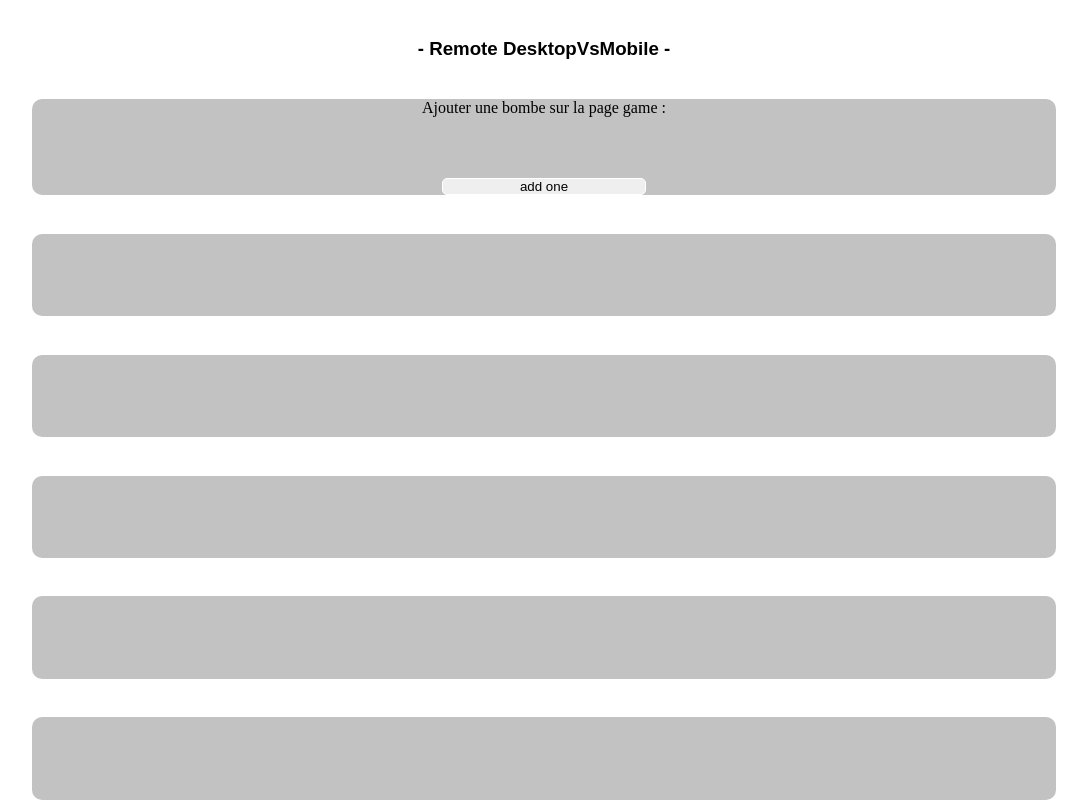
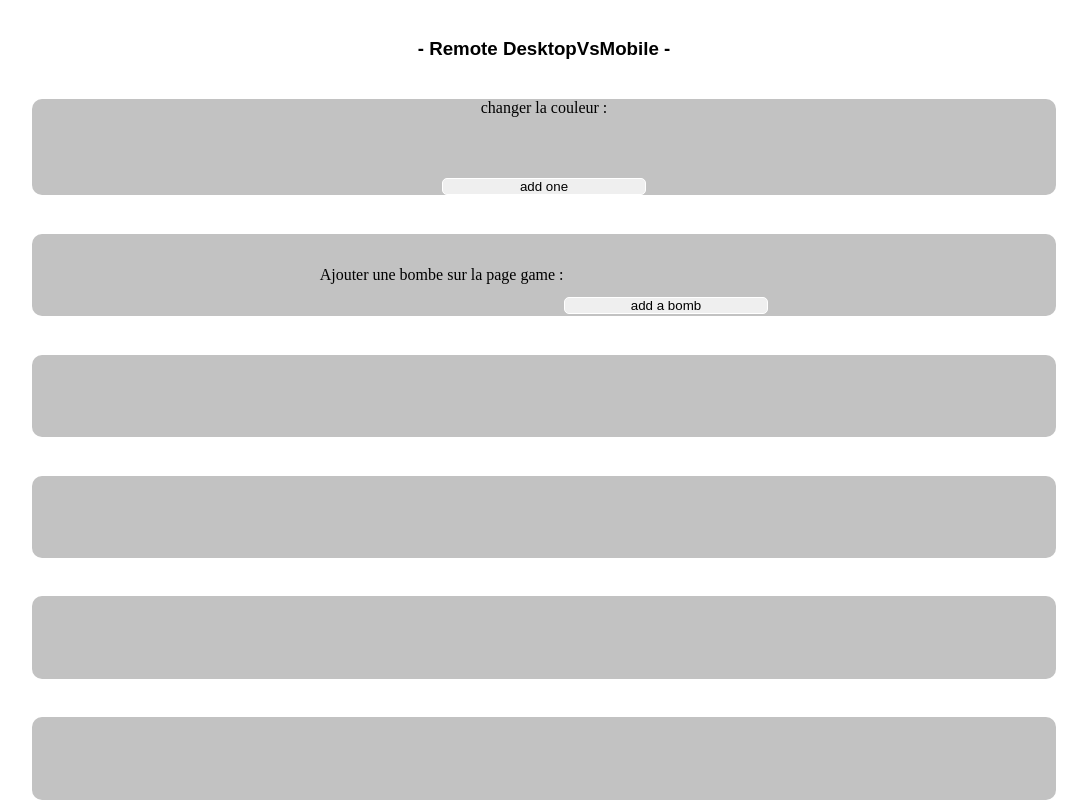
Before and after one commit to ArthurBarre/DesktopVsMobile, a website: page back/public/remote/remote.html in a window 1280 px wide. Shown: the whole page, without its empty margins (96-1183 px from the left). Drawn offline with nearby package versions, Linux system fonts and the light colour scheme; no server answers.

Commit message:
generate bombs

```diff
--- a/back/public/remote/main_remote.js
+++ b/back/public/remote/main_remote.js
@@ -1,6 +1,9 @@
 var socket = io.connect();
 
 function buttonClicked(){
-    console.log('test')
+    console.log('test');
     socket.emit('clicked');
 }
+function newBomb(){
+    socket.emit('newBomb');
+}
--- a/back/public/remote/remote.html
+++ b/back/public/remote/remote.html
@@ -13,11 +13,14 @@
         <h3 class="title"> - Remote DesktopVsMobile  - </h3>
         <div class="btn_remote">
             <div class="btn_content">
-                <p>Ajouter une bombe sur la page game :</p>
+                <p>changer la couleur :</p>
                 <button class="btn" onclick="buttonClicked()" >add one</button>
             </div>
         </div>
-        <div class="btn_remote"></div>
+        <div class="btn_remote">
+            <p>Ajouter une bombe sur la page game :</p>
+            <button class="btn" onclick="newBomb()" >add a bomb</button>
+        </div>
         <div class="btn_remote"></div>
         <div class="btn_remote"></div>
         <div class="btn_remote"></div>
--- a/back/server.js
+++ b/back/server.js
@@ -19,6 +19,10 @@ io.on('connection', function(client) {
         //send a message to ALL connected clients
         io.emit('buttonUpdate');
     });
+    client.on('newBomb', function(data) {
+        //send a message to ALL connected clients
+        io.emit('newBomb');
+    });
 });
 
 //start our web server and socket.io server listening
```
Also changed, not shown: back/public/game/assets/js/app.js (+7 -1 lines).
